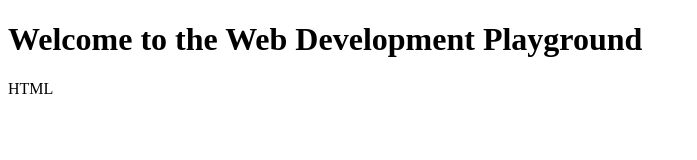
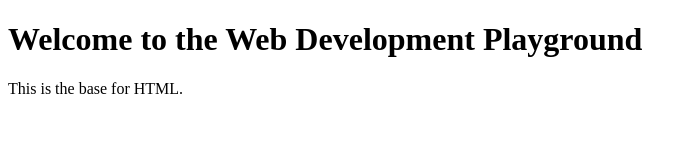
Before and after one commit to wilzzuu/web-dev, a plain HTML site: page index.html in a window 1280 px wide. Shown: the whole page, without its empty margins (0-697 px from the left). Drawn offline with Linux system fonts and the light colour scheme.

Commit message:
Update index.html

```diff
--- a/index.html
+++ b/index.html
@@ -8,7 +8,7 @@
 </head>
 <body>
   <h1>Welcome to the Web Development Playground</h1>
-  <p>HTML</p>
+  <p>This is the base for HTML.</p>
   <script src="./scripts/main.js"></script>
 </body>
 </html>
```
